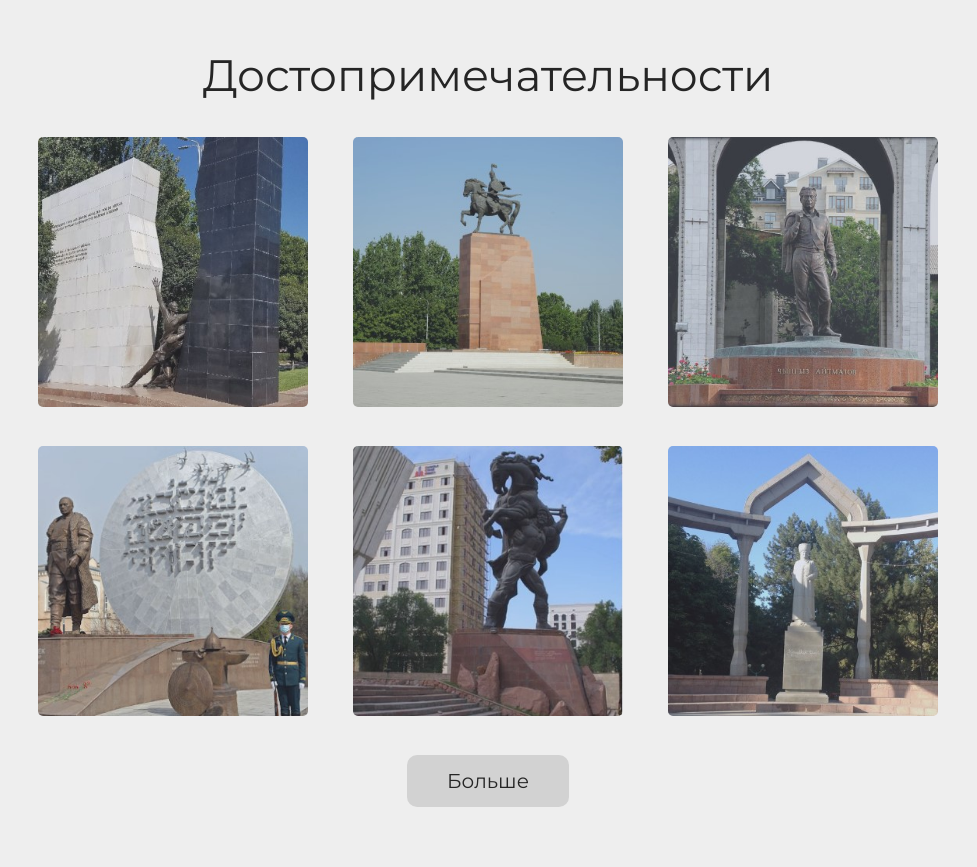
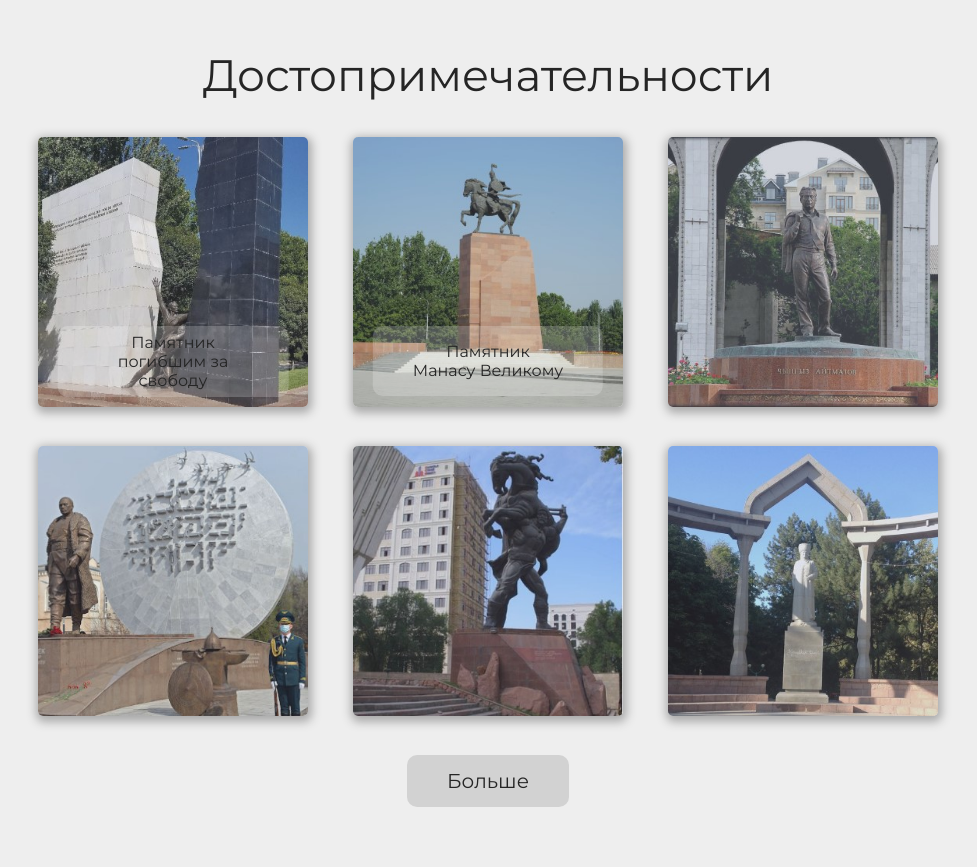
Before and after one commit to ErmekZhumagulov/course-project, a plain HTML site: page index.html in a window 1280 px wide. Shown: the part 680-1547 px from the top of the page, without its empty margins (152-1129 px from the left). Drawn offline with Linux system fonts and the light colour scheme.

Commit message:
adding shadows to postcards

```diff
--- a/index.html
+++ b/index.html
@@ -57,12 +57,22 @@
             <div class="all-cards">
                 <div class="card-1">
                     <div class="image-card-1">
-                        <a href="#"><img src="images/post-1.jpg" alt="post1" width="270px" height="270px"></a>
+                        <a href="#">
+                            <img src="images/post-1.jpg" alt="post1" width="270px" height="270px">
+                            <div class="btn-card-1">
+                                <a href="#" class="btn-card-1-in-a btn--change-card-1">Памятник<br>погибшим за<br>свободу</a>
+                            </div>
+                        </a>
                     </div>
                 </div>
                 <div class="card-2">
                     <div class="image-card-2">
-                        <a href="#"><img src="images/post-2.jpg" alt="post2" width="270px" height="270px"></a>
+                        <a href="#">
+                            <img src="images/post-2.jpg" alt="post2" width="270px" height="270px">
+                            <div class="btn-card-2">
+                                <a href="#" class="btn-card-2-in-a btn--change-card-2">Памятник<br>Манасу Великому</a>
+                            </div>
+                        </a>
                     </div>
                 </div>
                 <div class="card-3">
--- a/style.css
+++ b/style.css
@@ -166,26 +166,32 @@ nav {
 
 .image-card-1 img {
     border-radius: 5px;
+    box-shadow: 1px 3px 10px 3px #aaa;
 }
 
 .image-card-2 img {
     border-radius: 5px;
+    box-shadow: 1px 3px 10px 3px #aaa;
 }
 
 .image-card-3 img {
     border-radius: 5px;
+    box-shadow: 1px 3px 10px 3px #aaa;
 }
 
 .image-card-4 img {
     border-radius: 5px;
+    box-shadow: 1px 3px 10px 3px #aaa;
 }
 
 .image-card-5 img {
     border-radius: 5px;
+    box-shadow: 1px 3px 10px 3px #aaa;
 }
 
 .image-card-6 img {
     border-radius: 5px;
+    box-shadow: 1px 3px 10px 3px #aaa;
 }
 
 .btn2 {
@@ -212,3 +218,53 @@ nav {
 .btn12 {
     padding-bottom: 60px;
 }
+
+.btn-card-1-in-a {
+    display: inline-block;
+    text-align: center;
+    padding: 7px 60px;
+    border-radius: 10px;
+    position: relative;
+    left: 50%;
+    transform: translate(-50%, 0);
+    transition: background .1s linear;
+    font-size: 16px;
+    color: #252525;
+}
+
+.btn--change-card-1 {
+    background-color: #FFFFFF33;
+}
+
+.btn--change-card-1:hover {
+    background-color: #FFFFFF7D;
+}
+
+.btn-card-1 {
+    margin-top: -85px;
+}
+
+.btn-card-2-in-a {
+    display: inline-block;
+    text-align: center;
+    padding: 16px 40px;
+    border-radius: 10px;
+    position: relative;
+    left: 50%;
+    transform: translate(-50%, 0);
+    transition: background .1s linear;
+    font-size: 16px;
+    color: #252525;
+}
+
+.btn--change-card-2 {
+    background-color: #FFFFFF33;
+}
+
+.btn--change-card-2:hover {
+    background-color: #FFFFFF7D;
+}
+
+.btn-card-2 {
+    margin-top: -85px;
+}
```
